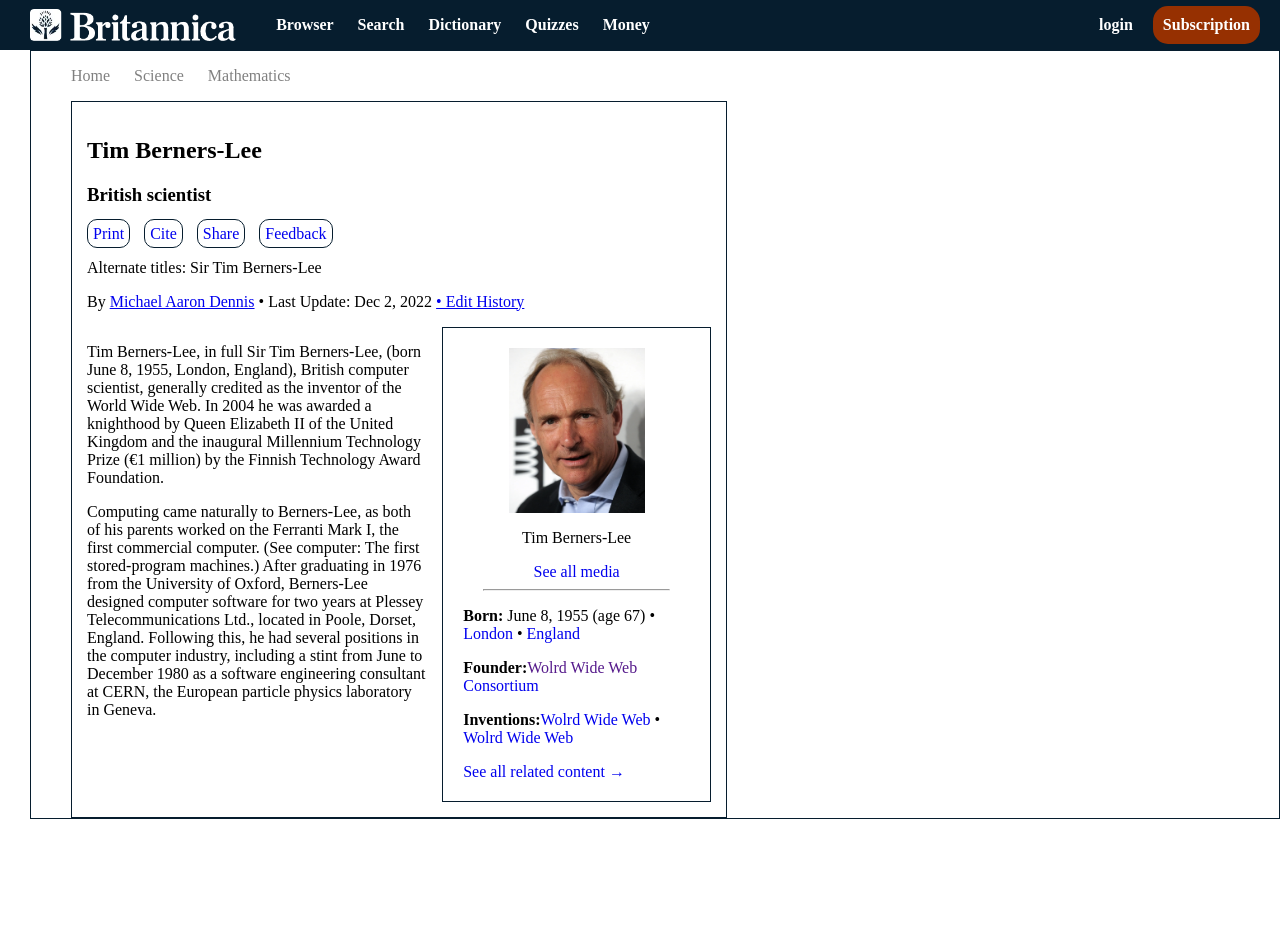
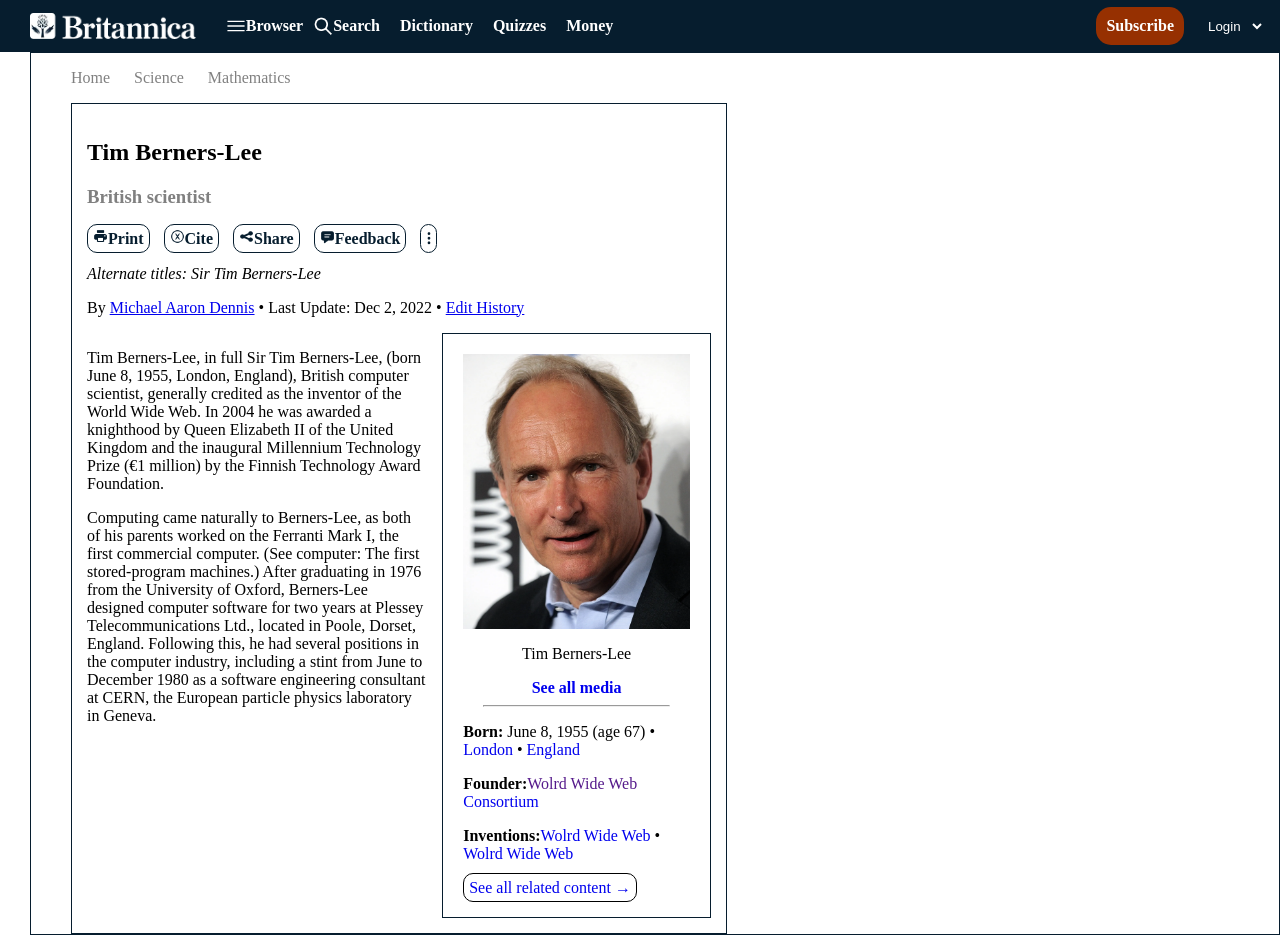
Before and after one commit to Harbingar/tim-berners-lee, a website built with Vite: page index.html in a window 1280 px wide. Before the commit the page ends 819 px from the top, so only its background shows below. Built offline with nearby package versions, Linux system fonts and the light colour scheme.

Commit message:
Add some style to the project

```diff
--- a/index.html
+++ b/index.html
@@ -25,16 +25,19 @@
       <div class="search">
         <img src="images/logo.webp" alt="logo">
         <ul class="navbar-header">
-          <li><a href="#">Browser</a></li>
-          <li><a href="#">Search</a></li>
+          <li><a href="#"><img src="images/menu.png" alt="menu">Browser</a></li>
+          <li><a href="#"><img src="images/loupe.png" alt="loupe">Search</a></li>
           <li><a href="#">Dictionary</a></li>
           <li><a href="#">Quizzes</a></li>
           <li><a href="#">Money</a></li>
         </ul>
       </div>
       <div class="user">
-        <a href="#" class="login">login</a>
-        <a href="#" class="sub">Subscription</a>
+        <a href="#" class="sub">Subscribe</a>
+        <select name="login" class="log">
+          <option value="login">Login</option>
+          <option value="Create Account">Create</option>
+        </select>
       </div>
     </header>
     <main>
@@ -47,7 +50,7 @@
         <div class="head">
           <div>
             <h5><strong>Science & Tech</strong></h5>
-            <h1>Tim Berners-Lee</h1>
+            <h1><strong>Tim Berners-Lee</strong></h1>
             <h3>British scientist</h3>
           </div>
           <div>
@@ -55,13 +58,14 @@
           </div>
         </div>
         <aside class="options">
-          <a href="#">Print</a>
-          <a href="#">Cite</a>
-          <a href="#">Share</a>
-          <a href="#">Feedback</a>
+          <a href="#"><img src="images/print.png" alt="print">Print</a>
+          <a href="#"><img src="images/cite.png" alt="cite">Cite</a>
+          <a href="#"><img src="images/share.png" alt="share">Share</a>
+          <a href="#"><img src="images/comment.png" alt="comment">Feedback</a>
+          <a href="#"><strong>⁝</strong></a>
         </aside>
-        <p>Alternate titles: Sir Tim Berners-Lee</p>
-        <p>By <a href="#">Michael Aaron Dennis</a> • Last Update: Dec 2, 2022 <a href="#"> • Edit History</a></p>
+        <p><i>Alternate titles: Sir Tim Berners-Lee</i></p>
+        <p>By <a href="#">Michael Aaron Dennis</a> • Last Update: Dec 2, 2022 • <a href="#">Edit History</a></p>
         <div class="table">
           <h3><a href="#">Table of Contents</a></h3>
         </div>
@@ -77,11 +81,13 @@
             <div class="img">
               <img src="images/tim-berners.webp" alt="tim-berners">
               <p>Tim Berners-Lee</p>
-              <a href="#">See all media</a>
+              <a href="#"><strong>See all media</strong></a>
             </div>
 
             <hr>
             <div class="bio">
+              <p class="bio-mobile"><strong>Category: <span>Science & Tech</span></strong></p>
+              <p class="bio-mobile"><strong>In Full: </strong>Sir Tim Berners-Lee</p>
               <p><strong>Born:</strong> June 8, 1955 (age 67) • <br>
                 <a href="#">London</a> • <a href="#">England</a>
               </p>
@@ -96,9 +102,7 @@
               <a href="#">See all related content →</a>
             </div>
           </aside>
-
         </div>
-
       </section>
     </main>
   </body>
--- a/style.css
+++ b/style.css
@@ -104,10 +104,7 @@
     margin-left: 10px;
   }
   .center-aside{
-    text-align: center;
-    text-decoration: none;
-    border: 1px solid #061D2E;
-    border-radius: 10px;
+    display: none;
   }
   hr{
     margin-left: 20px;
@@ -126,20 +123,21 @@
     border: 1px solid black;
     display: flex;
     justify-content: center;
-    padding-left: -50px;
+    padding-left: -70px;
     padding-right: -50px;
   }
   .audio p{
     margin-left: 20px;
     margin-right: 20px;
   }
-  .options a{
-    border: 1px solid black;
+  .options{
+    display: none;
+  }
+  .bio-mobile span{
+    display: inline-block;
+    background-color: rgb(255, 205, 113);
     border-radius: 10px;
     padding: 5px;
-    margin-right: 10px;
-    text-decoration: none;
-    color: black;
   }
 }
 @media (min-width: 751px) {
@@ -164,6 +162,9 @@
   .audio{
     display: none;
   }
+  .bio-mobile{
+    display: none;
+  }
   body{
     margin: 0px;
   }
@@ -174,13 +175,12 @@
     justify-content: space-between;
   }
   header img{
-    width: 25%;
+    width: 20%;
     margin-left: 30px;
   }
   .navbar-header li{
     display: inline;
     margin-right: 20px;
-
   }
   header a {
     text-decoration: none;
@@ -191,6 +191,18 @@
     display: flex;
     align-items: center;
   }
+  .search ul{
+    display: flex;
+    align-items: center;
+  }
+  .search a{
+    display: flex;
+    align-items: center;
+  }
+  .search a img{
+    width: 20px;
+    margin-left: -10px;
+  }
   .user a{
     margin-right: 20px;
   }
@@ -199,10 +211,25 @@
     padding: 10px;
     border-radius: 15px;
   }
+  .log{
+    color: white;
+    background-color: #061D2E;
+    border: 0px;
+    margin-right: 15px;
+  }
+  .head h3{
+    color: grey;
+  }
+  .center-aside a{
+    border: 1px solid black;
+    padding: 5px;
+    border-radius: 10px;
+  }
   main{
     margin-left: 30px;
     margin-right: auto 0px;
     border: 1px solid #061D2E;
+
   }
   main li{
     display: inline;
@@ -217,12 +244,18 @@
     padding: 5px;
     margin-right: 10px;
     border-radius: 10px;
+    font-weight: bold;
+    color: #061D2E;
+  }
+  .options img{
+    width: 15px;
   }
   section{
     border: 1px solid #061D2E;
     margin-left: 40px;
     padding: 15px;
     width: 50%;
+    font-family: 'Times New Roman', Times, serif;
   }
   .content{
     display: flex;
@@ -242,10 +275,8 @@
     align-items: center;
   }
   .img img{
-    width: 60%;
-  }
-  .center-aside{
-    border: solid 1px solid #061D2E;
+    width: 100%;
+
   }
   hr{
     margin-left: 20px;
```
Also changed, not shown: dist/index.html, images/cite.png (added), images/comment.png (added), images/print.png (added), images/share.png (added), 2 other files.
